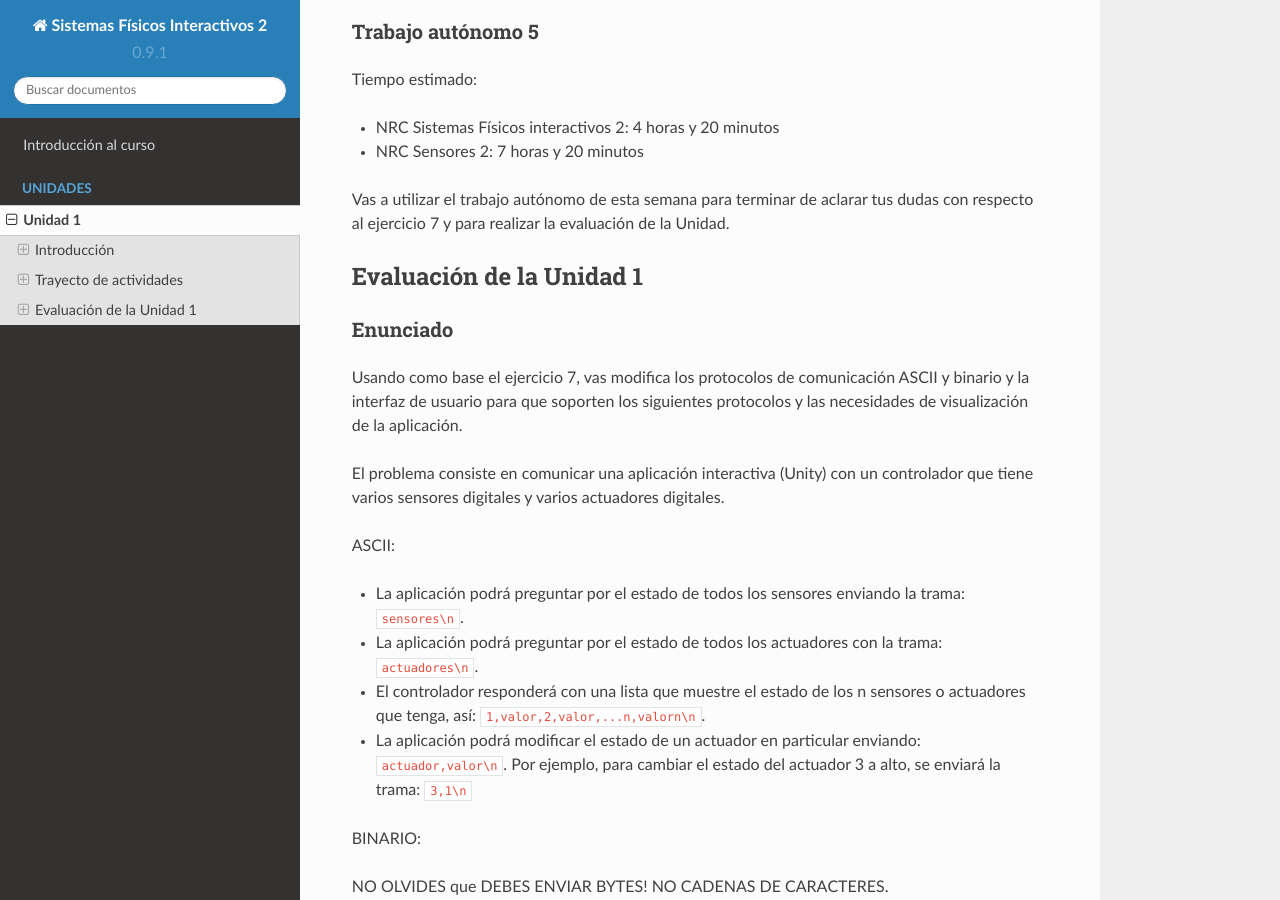
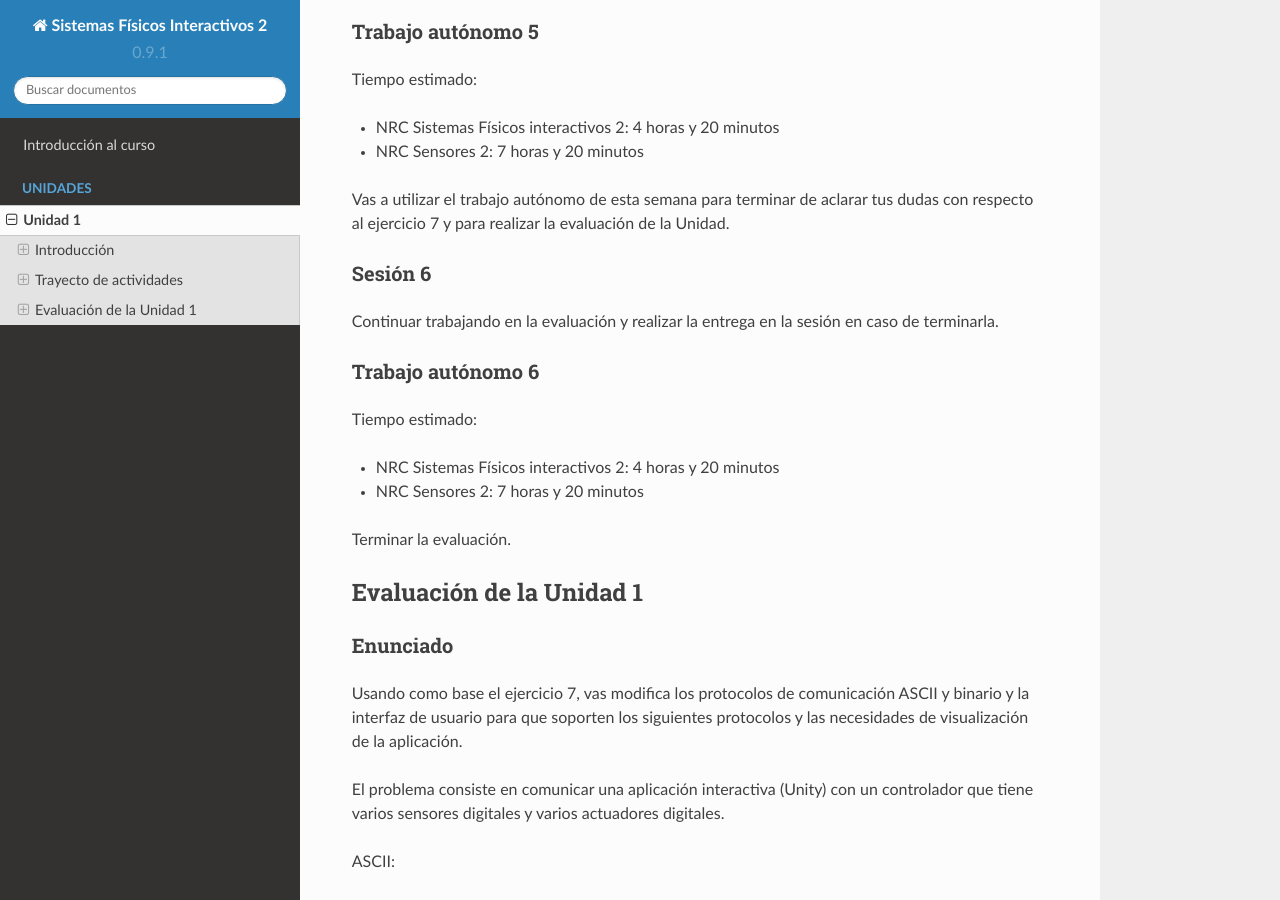
Before and after one commit to juanferfranco/SistemasFisicosInteractivos2, a Sphinx documentation site: the page built from docs/_unidad1/unidad1.rst, in a window 1280 px wide and 900 px high, scrolled down 17041 px. Built offline with Sphinx 7.4.7 and the Read the Docs theme 2.0.0, drawn with Linux system fonts in a browser that asks for light colours.

Commit message:
add sesion 5

```diff
--- a/docs/_unidad1/unidad1.rst
+++ b/docs/_unidad1/unidad1.rst
@@ -801,6 +801,21 @@ Tiempo estimado:
 Vas a utilizar el trabajo autónomo de esta semana para terminar de aclarar tus dudas
 con respecto al ejercicio 7 y para realizar la evaluación de la Unidad.
 
+Sesión 6
+***********
+
+Continuar trabajando en la evaluación y realizar la entrega en la sesión
+en caso de terminarla.
+
+Trabajo autónomo 6
+*********************
+Tiempo estimado:
+
+* NRC Sistemas Físicos interactivos 2: 4 horas y 20 minutos
+* NRC Sensores 2: 7 horas y 20 minutos
+
+Terminar la evaluación.
+
 Evaluación de la Unidad 1
 ----------------------------
 
```
